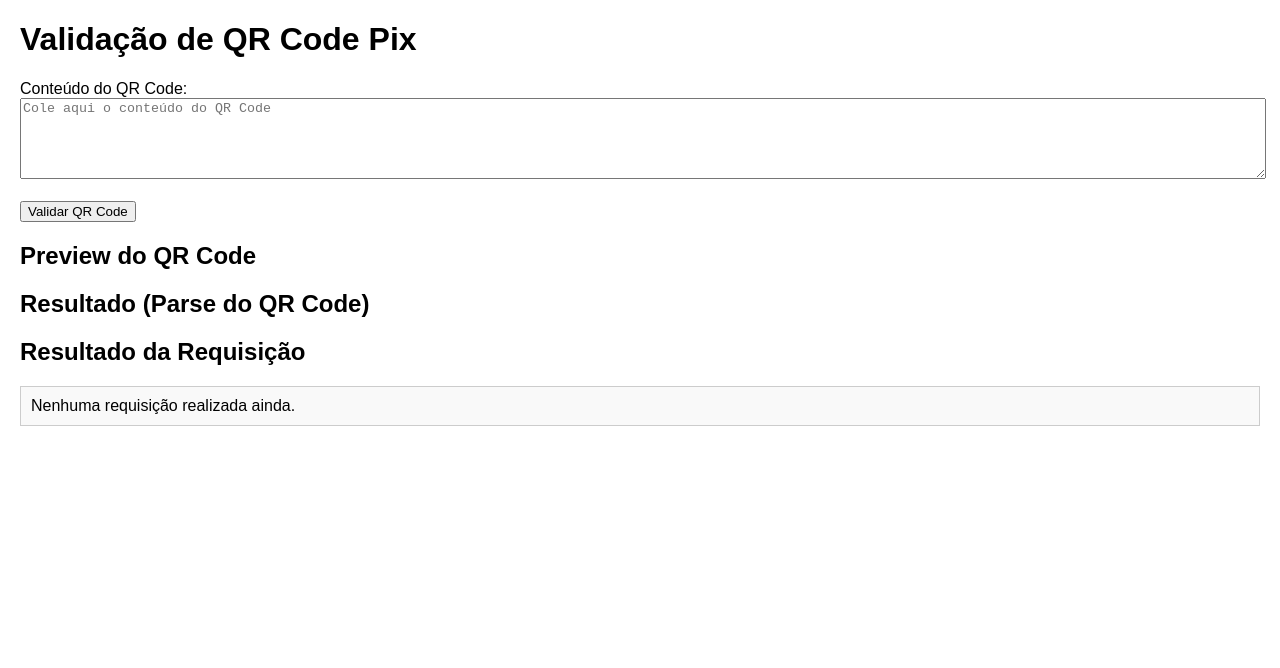
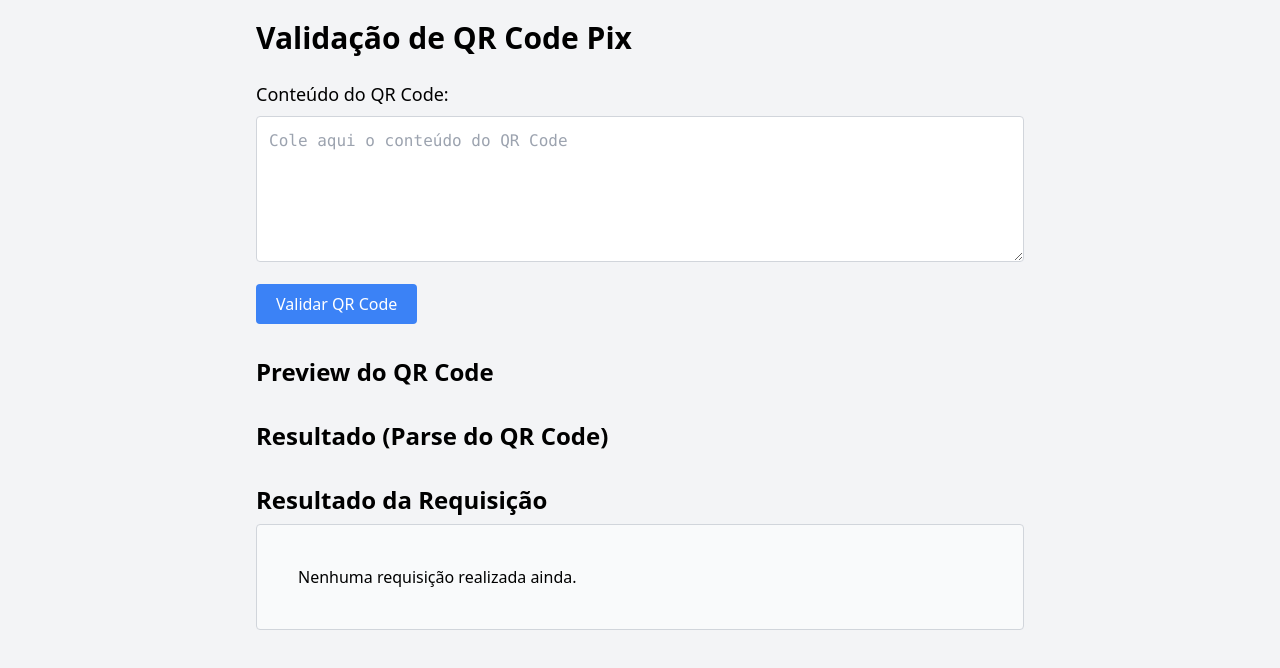
Before and after one commit to lusqua/pix-qrcode-debugger, a plain HTML site: page index.html in a window 1280 px wide. Drawn offline with nearby package versions, Linux system fonts and the light colour scheme.

Commit message:
add some styles

```diff
--- a/index.html
+++ b/index.html
@@ -3,59 +3,32 @@
 <head>
   <meta charset="UTF-8">
   <title>Validação de QR Code Pix</title>
-  <style>
-    body {
-      font-family: Arial, sans-serif;
-      margin: 20px;
-    }
-    textarea {
-      width: 100%;
-      font-family: monospace;
-    }
-    table {
-      border-collapse: collapse;
-      width: 100%;
-      margin-top: 20px;
-    }
-    table, th, td {
-      border: 1px solid #ccc;
-    }
-    th, td {
-      padding: 8px;
-      text-align: left;
-    }
-    th {
-      background-color: #f2f2f2;
-    }
-    #qrcode-preview {
-      margin-top: 10px;
-      margin-bottom: 20px;
-    }
-    #fetch-result {
-      white-space: pre-wrap; /* Para exibir JSON formatado */
-      background: #f9f9f9;
-      padding: 10px;
-      border: 1px solid #ccc;
-      margin-top: 10px;
-    }
-  </style>
+  <script src="https://cdn.tailwindcss.com"></script>
 </head>
-<body>
-  <h1>Validação de QR Code Pix</h1>
+<body class="bg-gray-100 p-5 font-sans">
+  <div class="max-w-3xl mx-auto">
+    <h1 class="text-3xl font-bold mb-6">Validação de QR Code Pix</h1>
 
-  <label for="qrcode-input">Conteúdo do QR Code:</label><br>
-  <textarea id="qrcode-input" rows="5" placeholder="Cole aqui o conteúdo do QR Code"></textarea>
-  <br><br>
-  <button onclick="validateQRCode()">Validar QR Code</button>
+    <label for="qrcode-input" class="block text-lg font-medium mb-2">Conteúdo do QR Code:</label>
+    <textarea id="qrcode-input" rows="5" placeholder="Cole aqui o conteúdo do QR Code"
+              class="w-full p-3 mb-4 border border-gray-300 rounded font-mono"></textarea>
 
-  <h2>Preview do QR Code</h2>
-  <div id="qrcode-preview"></div>
+    <button onclick="validateQRCode()"
+            class="px-5 py-2 bg-blue-500 hover:bg-blue-600 text-white rounded mb-8">
+      Validar QR Code
+    </button>
 
-  <h2>Resultado (Parse do QR Code)</h2>
-  <div id="result-table"></div>
+    <h2 class="text-2xl font-semibold mb-2">Preview do QR Code</h2>
+    <div id="qrcode-preview" class="mb-8"></div>
 
-  <h2>Resultado da Requisição</h2>
-  <div id="fetch-result">Nenhuma requisição realizada ainda.</div>
+    <h2 class="text-2xl font-semibold mb-2">Resultado (Parse do QR Code)</h2>
+    <div id="result-table" class="mb-8"></div>
+
+    <h2 class="text-2xl font-semibold mb-2">Resultado da Requisição</h2>
+    <div id="fetch-result" class="whitespace-pre-wrap bg-gray-50 p-4 border border-gray-300 rounded">
+      Nenhuma requisição realizada ainda.
+    </div>
+  </div>
 
   <!-- Biblioteca para gerar o QR Code -->
   <script src="https://cdnjs.cloudflare.com/ajax/libs/qrcodejs/1.0.0/qrcode.min.js"></script>
@@ -119,15 +92,15 @@
 
     // Função para construir uma tabela HTML a partir de um objeto
     function buildTable(obj) {
-      let html = '<table>';
-      html += '<tr><th>Campo</th><th>Valor</th></tr>';
+      let html = '<table class="w-full border-collapse mt-4">';
+      html += '<tr class="bg-gray-200"><th class="border border-gray-300 p-2 text-left">Campo</th><th class="border border-gray-300 p-2 text-left">Valor</th></tr>';
       for (let key in obj) {
         if (obj.hasOwnProperty(key)) {
           let value = obj[key];
           if (typeof value === "object") {
             value = buildTable(value);
           }
-          html += '<tr><td>' + key + '</td><td>' + value + '</td></tr>';
+          html += '<tr><td class="border border-gray-300 p-2">' + key + '</td><td class="border border-gray-300 p-2">' + value + '</td></tr>';
         }
       }
       html += '</table>';
```
